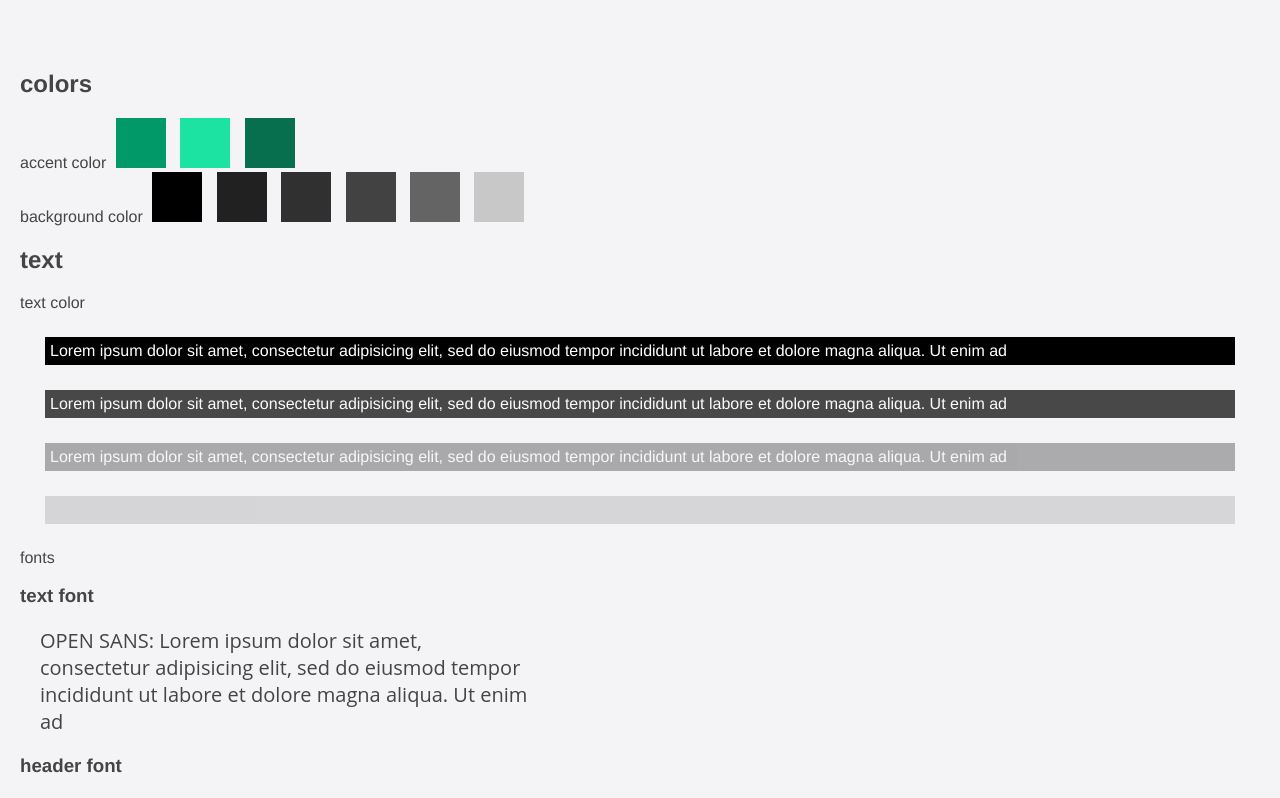
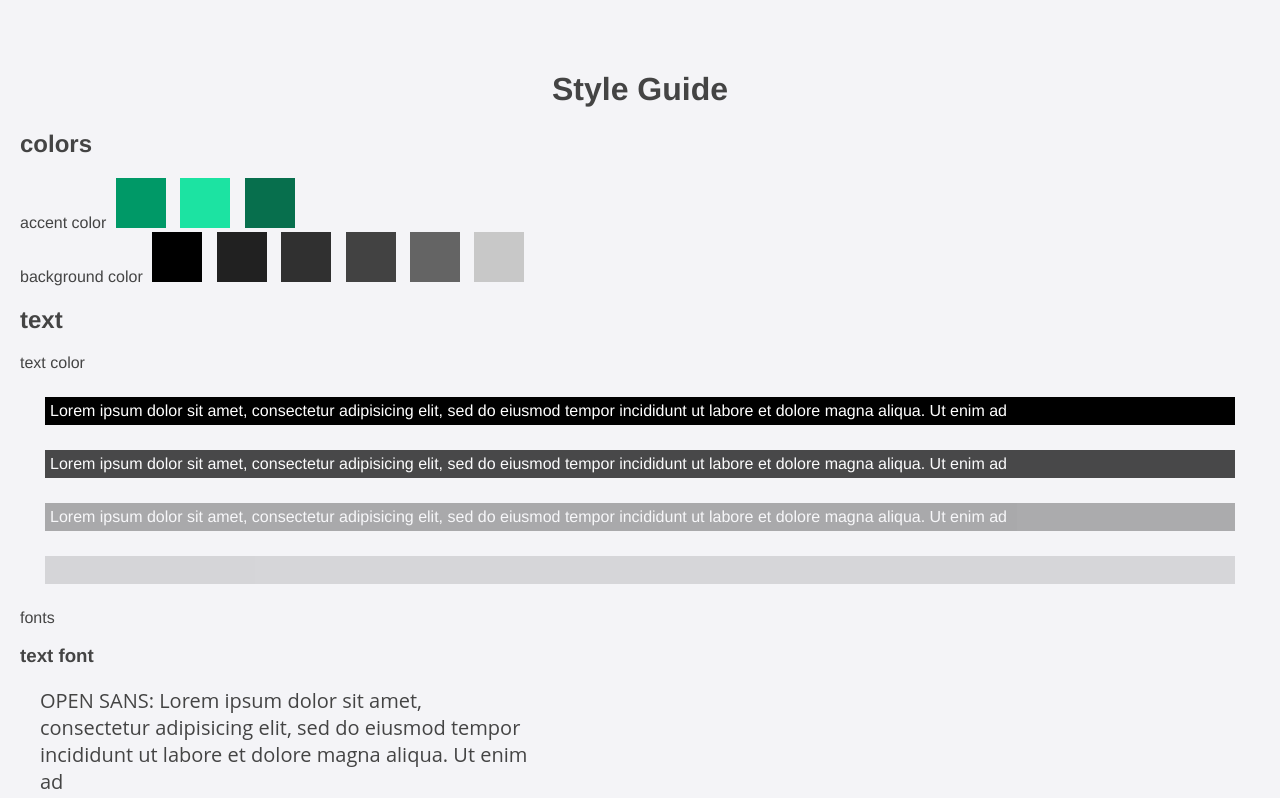
Before and after one commit to ekeric13/style-guide, a plain HTML site: page _public/index.html in a window 1280 px wide. Shown: the top 798 px of the page. Drawn offline with nearby package versions, Linux system fonts and the light colour scheme; files that its build step writes are made by us from their sources.

Commit message:
Add header

```diff
--- a/_public/index.html
+++ b/_public/index.html
@@ -6,6 +6,8 @@
   <link rel="stylesheet" type="text/css" href="main.css">
 </head>
 <body>
+
+<h1 class="header"> Style Guide </h1>
 
 <h2>colors</h2>
 <div>
--- a/_public/main.less
+++ b/_public/main.less
@@ -7,6 +7,10 @@ body {
   background: #f4f4f7;
   color: #444;
   margin: 0;
+}
+
+.header {
+  text-align: center;
 }
 
 .color {
```
Also changed, not shown: index.html (+2 -0 lines), main.css.
